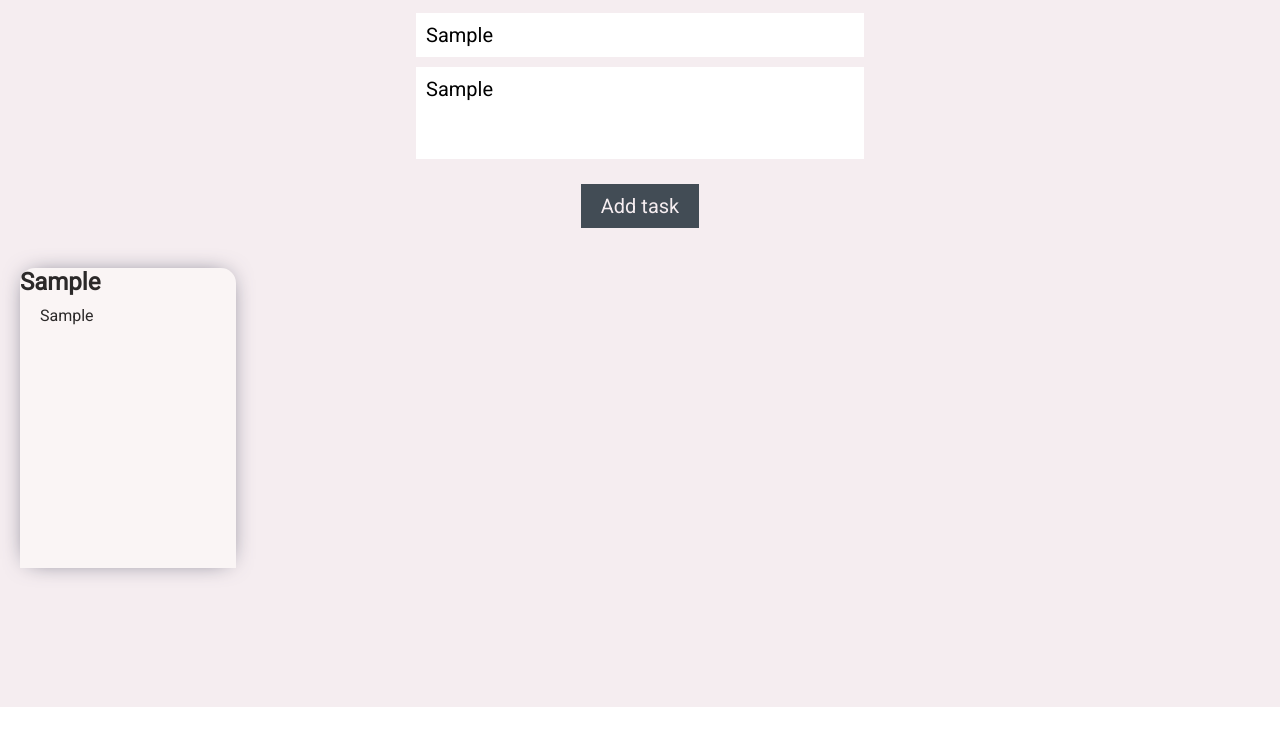
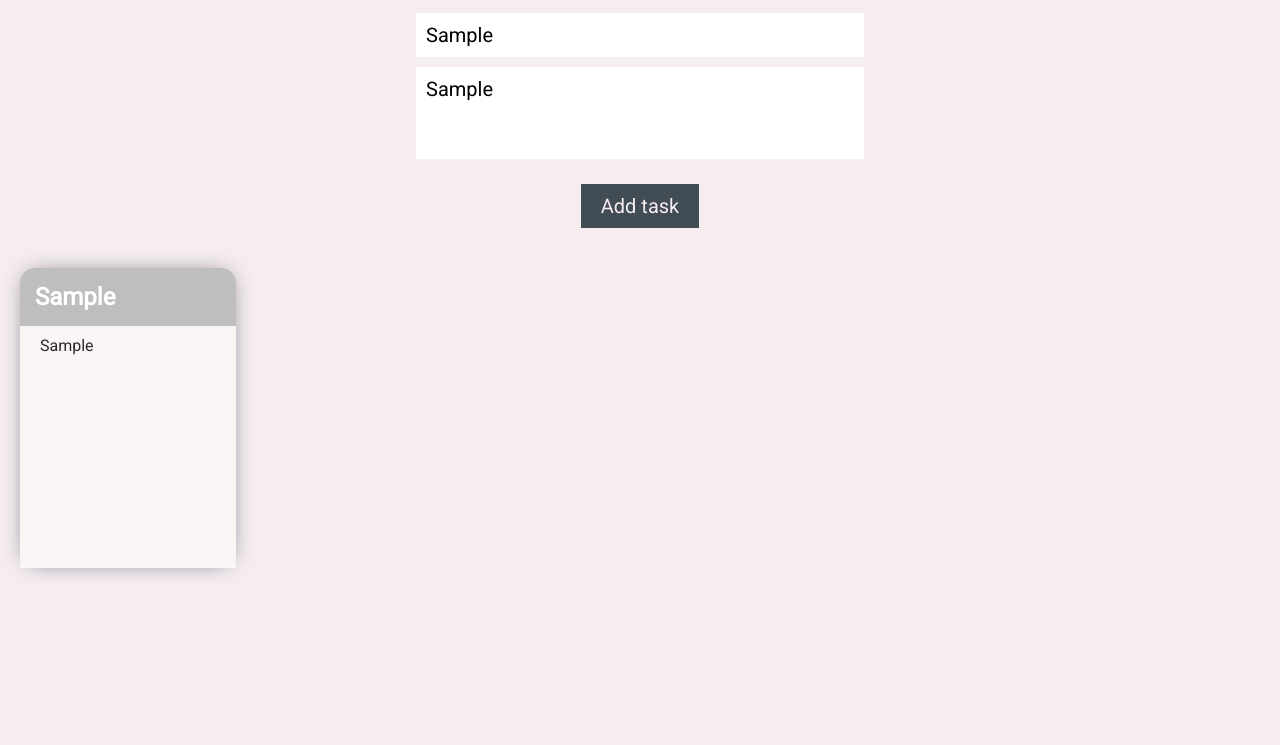
Before and after one commit to centek134/todolist, a website: page index.html in a window 1280 px wide. Both pictures are taken after typing "Sample", "Sample" into the empty fields and a click on the button "Add task". Shown: the part 93-838 px from the top of the page. Before the commit the page ends 800 px from the top, so only its background shows below. Drawn offline with Linux system fonts and the light colour scheme.

Commit message:
few changes

```diff
--- a/style.css
+++ b/style.css
@@ -39,15 +39,16 @@ main button{
     font-size: 20px;
     background-color: #424C55;
     color: #f5edf0;
+    cursor: pointer;
 }
 main section.tasks {
   width: 100%;
   margin-top: 20px;
   display: grid;
   grid-template-columns: repeat(5,1fr);
-  grid-template-rows: auto;
+  grid-template-rows: repeat(100,1fr);
 }
-main section.tasks div.task_card {
+main section.tasks div.task_card{
   min-height: 300px;
   background-color: #faf5f5;
   margin: 20px;
@@ -57,7 +58,7 @@ main section.tasks div.task_card {
 -moz-box-shadow: 0px 0px 24px -9px rgba(66, 68, 90, 1);
 box-shadow: 0px 0px 24px -9px rgba(66, 68, 90, 1);
 }
-main section.tasks div.task_card h1{
+main section.tasks div.task_card h2{
   padding: 15px 0 15px 15px;
   width: 100%;
   border-radius: 15px 15px 0 0;
```
